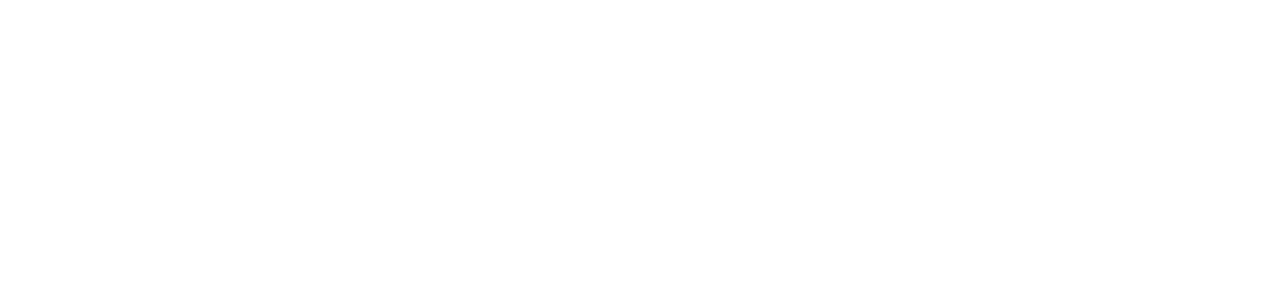
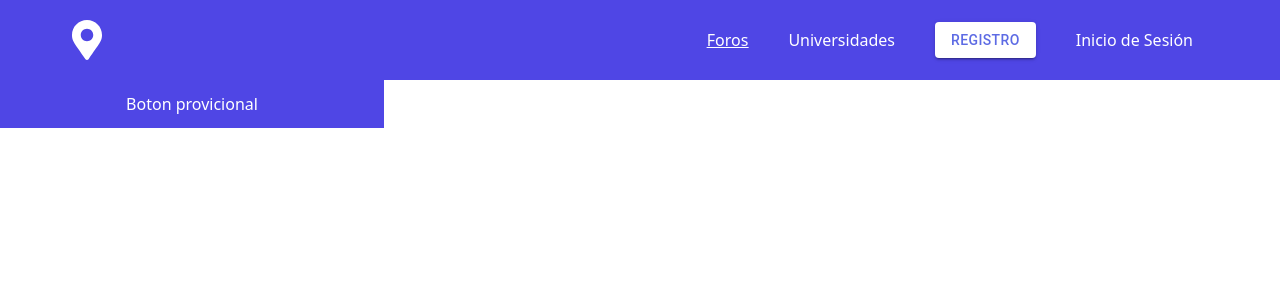
Before and after one commit to Thrashy190/hackathon-troyano-2022, a React (Create React App) app: page /roadmap in a window 1280 px wide. Shown: the top 300 px of the page. Built offline with nearby package versions, Linux system fonts and the light colour scheme.

Commit message:
roadmap modal added

```diff
--- a/src/Components/Roadmap/index.js
+++ b/src/Components/Roadmap/index.js
@@ -0,0 +1,55 @@
+import React, { useState } from "react";
+
+import Modal from '@mui/material/Modal';
+import Box from '@mui/material/Box';
+
+const style = {
+    position: 'absolute',
+    top: '50%',
+    left: '50%',
+    transform: 'translate(-50%, -50%)',
+    bgcolor: 'background.paper',
+    border: '2px solid #000',
+    boxShadow: 24,
+    p: 6,
+};
+
+function TableElement() {
+    return (
+        <div className="m-6">
+            <h1 className="text-indigo-900 font-bold text-2xl">Catecismos</h1>
+            <h2 className="text-indigo-600 font-medium"><a>http://hermanoseclesiasticos.com/adfASDgagA</a></h2>
+        </div>
+    )
+}
+
+function ThemeModal(props) {
+    console.log(props);
+
+    return (
+        <Modal
+            open={props.hidden}
+            onClose={props.handleChange}
+        >
+            <Box sx={style}>
+                <div className="bg-white">
+                    <h1 className="text-3xl text-indigo-900 mb-4 font-medium">Redes ola</h1>
+                    <h2>informacion a lo tonto lorem kaadskldamsfkdakldsfdajkdd dfjsadfasldf ajdfjklasdj fsladfj ñaldjfasld lfuiasdhlf asdlfu halsdfh laisudf luiashdfia s
+                        asdfias foisajdf la dhflo hasdfloiha fpñoasd hfpasuidfgpasdfua uihadf asdnfh pasdfnh ip
+                    </h2>
+                    <div className="h-48 m-6 overflow-auto">
+                        <TableElement></TableElement>
+                        <TableElement></TableElement>
+                        <TableElement></TableElement>
+                        <TableElement></TableElement>
+                        <TableElement></TableElement>
+                        <TableElement></TableElement>
+                        <TableElement></TableElement>
+                    </div>
+                </div>
+            </Box>
+        </Modal>
+    )
+}
+
+export default ThemeModal;
--- a/src/Pages/Listas/universidades.js
+++ b/src/Pages/Listas/universidades.js
@@ -83,7 +83,6 @@
         p: 6,
     };
 
-
     return (
         <div className="w-screen h-full flex bg-white flex-col">
             <Nav />
--- a/src/Pages/RoadMap/index.js
+++ b/src/Pages/RoadMap/index.js
@@ -0,0 +1,21 @@
+import React, { useState } from "react";
+import Nav from '../../Components/Shared/nav';
+import ThemeModal from '../../Components/Roadmap/index';
+
+function RoadMap() {
+    const [hidden, setHidden] = useState(false);
+
+    const handleChange = () => {
+        hidden ? setHidden(false) : setHidden(true);
+    }
+
+    return (
+        <div className="w-screen h-full flex bg-white flex-col">
+            <Nav />
+            <button className="h-12 w-96 bg-indigo-600 text-white" onClick={handleChange}>Boton provicional</button>
+            <ThemeModal handleChange={handleChange} hidden={hidden}/>
+        </div>
+    )
+}
+
+export default RoadMap;
--- a/src/index.css
+++ b/src/index.css
@@ -7,3 +7,16 @@
     @apply text-teal-600 font-semibold text-xl inline-block m-0 mx-2;
   }
 }
+@layer components {
+  ::-webkit-scrollbar {
+    @apply w-2;
+  }
+
+  ::-webkit-scrollbar-track {
+    @apply bg-gray-300 rounded-md;
+  }
+
+  ::-webkit-scrollbar-thumb {
+    @apply bg-indigo-500 rounded-md;
+  }
+}
--- a/src/index.js
+++ b/src/index.js
@@ -10,6 +10,7 @@
 import Login from "./Pages/Login/Login";
 import Universidades from "./Pages/Listas/universidades.js"
 import NM from "./Pages/Otros/404.js";
+import RoadMap from "./Pages/RoadMap/index.js"
 
 const theme = createTheme({
   palette: {
@@ -35,7 +36,7 @@
         <Route path="/universidades" element={<Universidades />}/>
         <Route path="/login" element={<Login />} />
         <Route path="/registrar" element={<Login />} />
-        <Route path="/roadmap" />
+        <Route path="/roadmap" element={<RoadMap />}/>
         <Route path="/perfil" element={<User />} />
         <Route path="/config" element={<Config />} />
         <Route path="*" element={<NM />}/>
```
